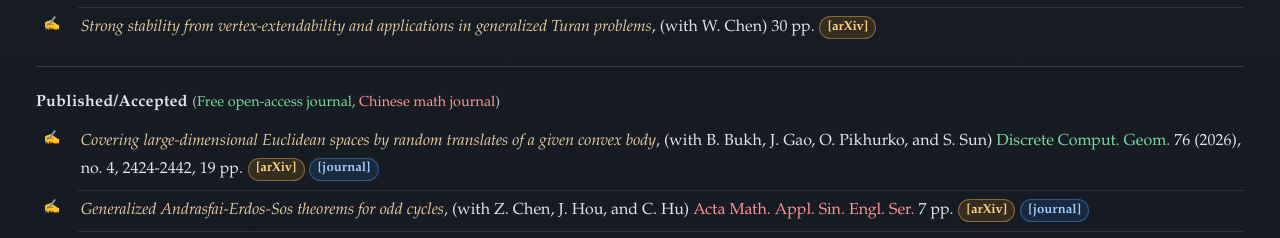
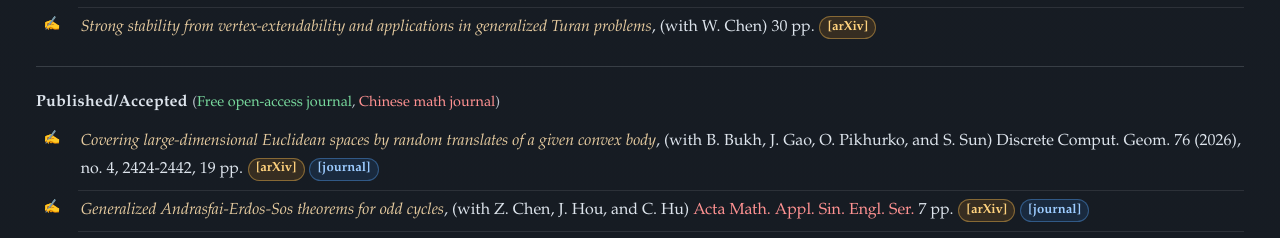
Before and after one commit to xliu2022/xliu2022.github.io, a plain HTML site: page index.html in a window 1280 px wide. Shown: the part 3045-3283 px from the top of the page. Drawn offline with Linux system fonts and the light colour scheme.

Commit message:
Remove open-access journal styling from DCG

```diff
--- a/index.html
+++ b/index.html
@@ -444,7 +444,7 @@
           <h3>Published/Accepted <span class="publication-legend-inline">(<span class="open-access">Free open-access journal</span>, <span class="chinese-journal">Chinese math journal</span>)</span></h3>
         </div>
       <ul class="pub-list">
-        <li><em>Covering large-dimensional Euclidean spaces by random translates of a given convex body</em>, (with B. Bukh, J. Gao, O. Pikhurko, and S. Sun) <span class="journal-tag open-access">Discrete Comput. Geom.</span> 76 (2026), no. 4, 2424-2442, 19 pp.<a class="arxiv-link" href="https://arxiv.org/abs/2510.25685" target="_blank" rel="noopener noreferrer">[arXiv]</a><a class="journal-link" href="https://doi.org/10.1007/s00454-026-00871-5" target="_blank" rel="noopener noreferrer">[journal]</a></li>
+        <li><em>Covering large-dimensional Euclidean spaces by random translates of a given convex body</em>, (with B. Bukh, J. Gao, O. Pikhurko, and S. Sun) Discrete Comput. Geom. 76 (2026), no. 4, 2424-2442, 19 pp.<a class="arxiv-link" href="https://arxiv.org/abs/2510.25685" target="_blank" rel="noopener noreferrer">[arXiv]</a><a class="journal-link" href="https://doi.org/10.1007/s00454-026-00871-5" target="_blank" rel="noopener noreferrer">[journal]</a></li>
         <li><em>Generalized Andrasfai-Erdos-Sos theorems for odd cycles</em>, (with Z. Chen, J. Hou, and C. Hu) <span class="journal-tag chinese-journal">Acta Math. Appl. Sin. Engl. Ser.</span> 7 pp.<a class="arxiv-link" href="https://arxiv.org/abs/2409.11950" target="_blank" rel="noopener noreferrer">[arXiv]</a><a class="journal-link" href="https://doi.org/10.1007/s10255-026-0097-y" target="_blank" rel="noopener noreferrer">[journal]</a></li>
         <li><em>A generalized Turan extension of the Deza-Erdos-Frankl theorem</em>, (with C. Helliar) J. Graph Theory 112 (2026), no. 2, 161-171, 11 pp.<a class="arxiv-link" href="https://arxiv.org/abs/2404.02762" target="_blank" rel="noopener noreferrer">[arXiv]</a><a class="journal-link" href="https://doi.org/10.1002/jgt.70023" target="_blank" rel="noopener noreferrer">[journal]</a></li>
         <li><em>A criterion for Andrasfai--Erdos--Sos type theorems and applications</em>, (with J. Hou and H. Zhao) <span class="journal-tag chinese-journal">Ann. Appl. Math.</span> 41 (2026), no. 4, 377-404, 28 pp.<a class="arxiv-link" href="https://arxiv.org/abs/2401.17219" target="_blank" rel="noopener noreferrer">[arXiv]</a><a class="journal-link" href="https://doi.org/10.4208/aam.OA-2025-0015" target="_blank" rel="noopener noreferrer">[journal]</a></li>
```
